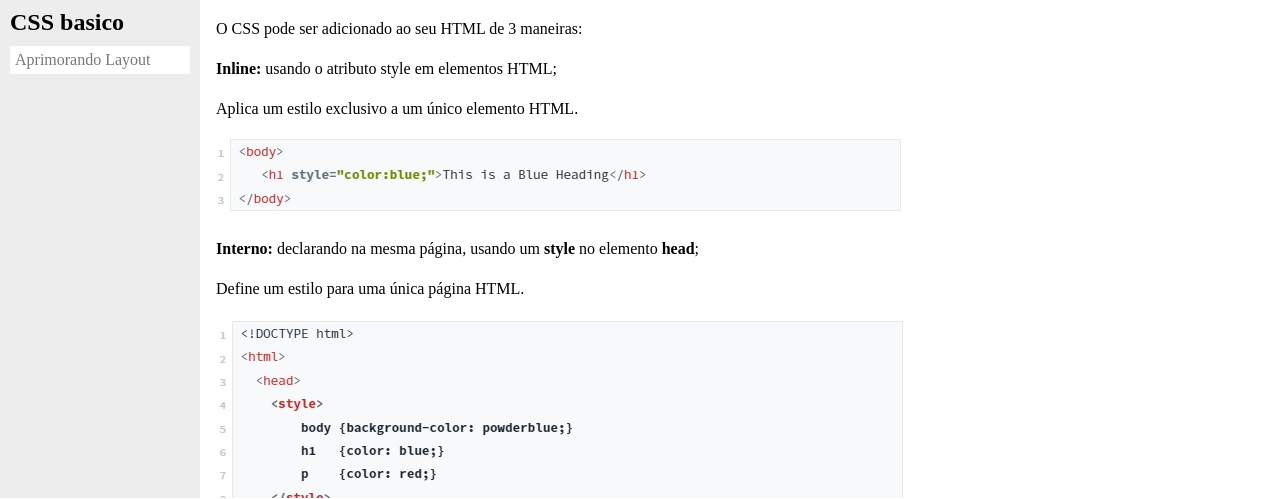
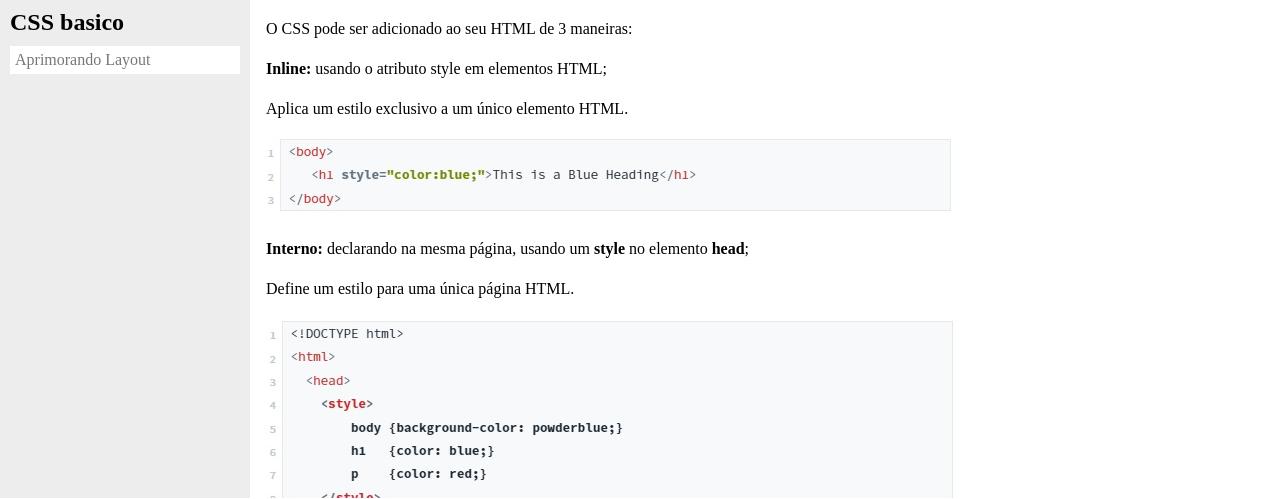
Before and after one commit to andressamesquita/Praticando-HTML, a plain HTML site: page aprimorando-layout.html in a window 1280 px wide. Shown: the part 301-800 px from the top of the page. Drawn offline with Linux system fonts and the light colour scheme.

Commit message:
pequenas modificacoes

```diff
--- a/css/texto-style.css
+++ b/css/texto-style.css
@@ -1,6 +1,7 @@
 .texto{
     width: 100%;
-    margin-left: 14px;
+    padding-left: 14px;
+    padding-right: 14px;
     overflow-y: auto;
     font-family: "Crimson Text", "Times New Roman", serif;
     font-size: 100%;
--- a/css/vertical-menu-style.css
+++ b/css/vertical-menu-style.css
@@ -1,6 +1,6 @@
 .vertical-menu{
     width: 100%;
-    max-width: 200px;
+    max-width: 250px;
     height: 100%;
     background-color:#EDEDED;
     overflow-y: auto;
```
